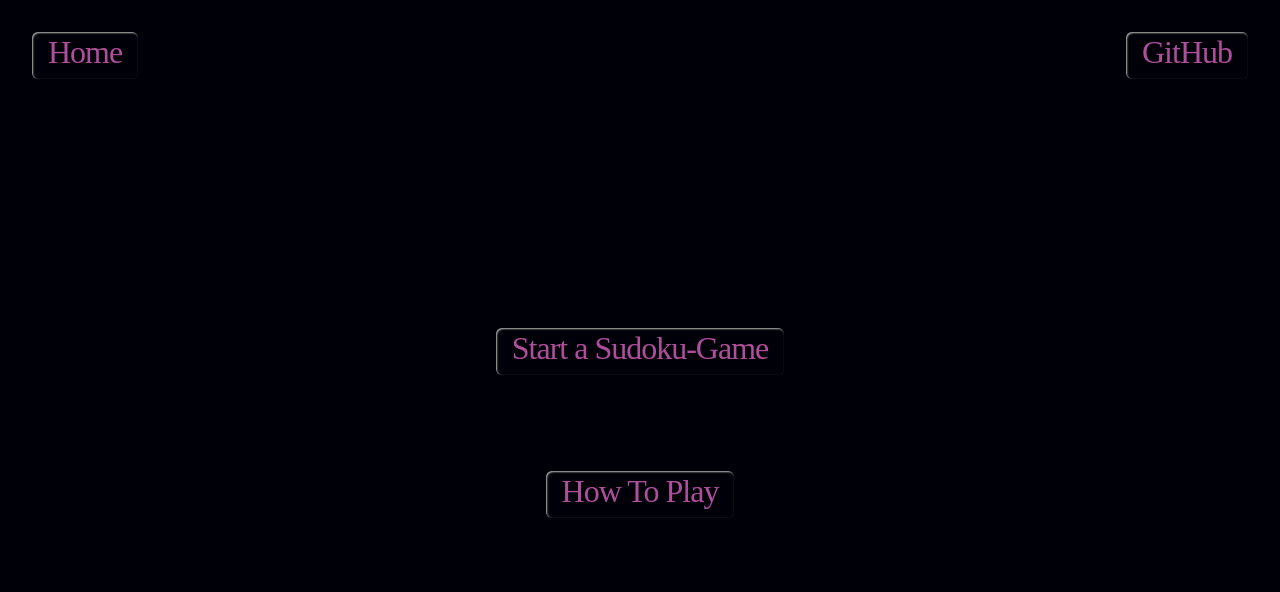
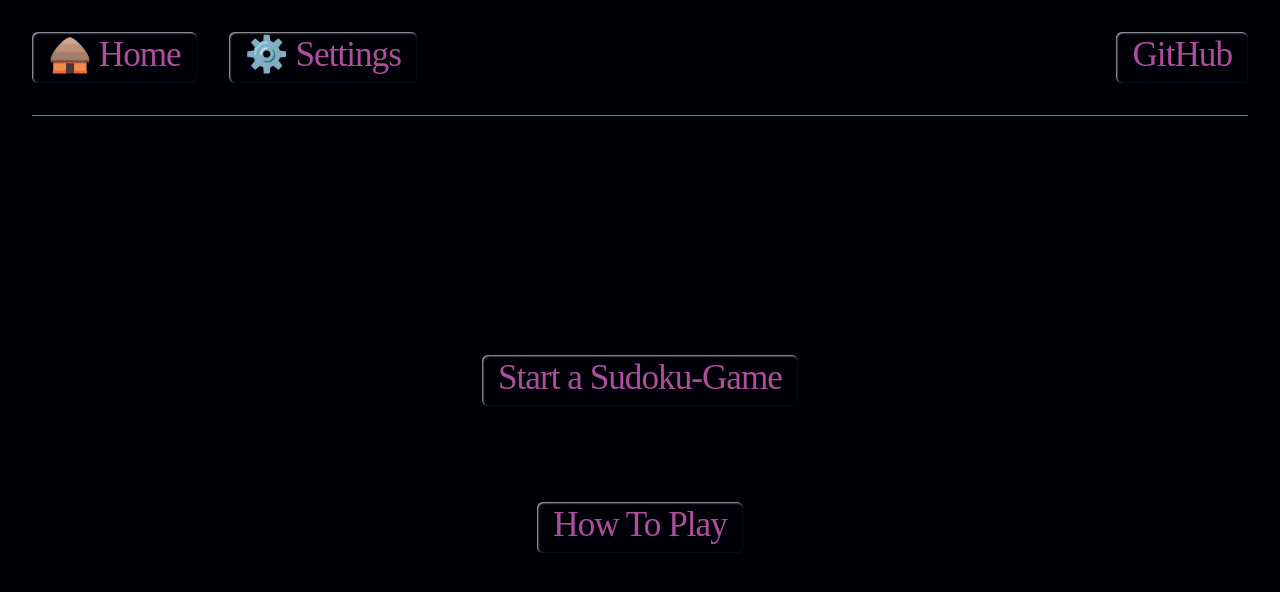
Before and after one commit to Thiemooo/sudoku-app, a Vue app: page / in a window 1280 px wide. Shown: the top 592 px of the page. Built offline with nearby package versions, Linux system fonts and the light colour scheme; a web font is replaced by a local one.

Commit message:
Styling stuff 🖋️, small fixes ⚒️,  settings view

```diff
--- a/src/App.vue
+++ b/src/App.vue
@@ -1,12 +1,19 @@
 <template>
   <div id="app">
     <div id="nav">
-      <c-button :color="'#000008'">
-        <router-link to="/">Home</router-link>
-      </c-button>
-      <c-button :color="'#000008'">
-        <a href="https://www.github.com/Thiemooo/sudoku-app/" target="_blank">GitHub</a>
-      </c-button>
+      <div class="left">
+        <c-button>
+          <router-link to="/">🛖 Home</router-link>
+        </c-button>
+        <c-button>
+          <router-link to="/settings">⚙️ Settings</router-link>
+        </c-button>
+      </div>
+      <div class="right">
+        <c-button>
+          <a href="https://www.github.com/Thiemooo/sudoku-app/" target="_blank">GitHub</a>
+        </c-button>
+      </div>
     </div>
     <br>
     <router-view/>
@@ -27,13 +34,14 @@
 </script>
 
 <style lang="scss">
+@import './scss/colors.scss';
 @import url('https://fonts.googleapis.com/css2?family=Indie+Flower&display=swap');
 @import url('https://fonts.googleapis.com/css2?family=Major+Mono+Display&display=swap&family=Genos&display=swap');
 
 body {
-  background-color: rgb(0, 0, 8);
+  background-color: $BACKGROUND;
   height: 100vh;
-  padding: 2rem;
+  padding: 0 2rem;
 
   -ms-overflow-style: none;
   scrollbar-width: none;
@@ -54,16 +62,27 @@
   -webkit-font-smoothing: antialiased;
   -moz-osx-font-smoothing: grayscale;
   text-align: center;
-  color: #af4e9a;
+  color: $PRIMARY-COLOR;
   height: 100%;
 }
 a, p {
   font-family: 'Genos';
-  color: #af4e9a;
+  color: $PRIMARY-COLOR;
+}
+h2 {
+  color: $SECONDARY-COLOR;
 }
 #nav {
+  position: sticky;
+  top: 0;
   display: flex;
   justify-content: space-between;
-  margin-bottom: 2rem;
+  padding: 2rem 0;
+  background: $BACKGROUND;
+  border-bottom: 1px solid $HEADER-LINE;
+
+  .left > * {
+    margin-right: 2rem;
+  }
 }
 </style>
--- a/src/components/Sudoku/CSudoku.vue
+++ b/src/components/Sudoku/CSudoku.vue
@@ -15,7 +15,7 @@
     </div>
     <div class="finished" v-else> {{ this.removeEventListeners() }}
       <h1>Finished!</h1>
-      <h2>You've finished the sudoku in {{ this.getTime.minutes() }}  minutes and {{ this.getTime.seconds()%60 }} seconds! <br> Great job!</h2>
+      <h2>You've finished the sudoku in {{ this.getTime.minutes() > 0 ? `${this.getTime.minutes()} minute${this.getTime.minutes() > 1 ? 's' : '' } and` : ''}} {{ `${this.getTime.seconds()%60} second${this.getTime.seconds()%60 != 1 ? 's' : ''}` }}! <br> Great job!</h2>
       <br><br><br><br><br>
       <c-button :color="'#000008'">
         <router-link to="/">Back to the main menu</router-link>
@@ -199,9 +199,6 @@
 h1 {
   letter-spacing: 3px;
 }
-h2 {
-  color: #f7a8e6;
-}
 
 @media only screen and (max-width: 500px) {
   .sudoku-container {
--- a/src/components/Utility/CButton.vue
+++ b/src/components/Utility/CButton.vue
@@ -3,8 +3,7 @@
       :class="{
         button: true,
         disabled: disabled
-      }"
-      :style="{ '--color': color }">
+      }">
       <slot></slot>
     </button>
 </template>
@@ -15,11 +14,6 @@
 @Component({
   name: 'CButton',
   props: {
-    color: {
-      // The background color of the button.
-      type: String,
-      default: '#ffffff',
-    },
     disabled: {
       // Whether the button should be disabled or not.
       type: Boolean,
@@ -37,14 +31,14 @@
 </script>
 
 <style lang="scss" scoped>
+@import '@/scss/colors.scss';
 
 .button {
-  background-color: var(--color);
+  background-color: $BUTTON-BACKGROUND;
   border: none;
   width: fit-content;
-  color: rgb(236, 236, 236);
   letter-spacing: -1px;
-  font-size: 2rem;
+  font-size: 2.2rem;
   outline: none;
   border-radius: 6px;
   padding: 0px 16px;
--- a/src/router/index.ts
+++ b/src/router/index.ts
@@ -26,6 +26,14 @@
     // which is lazy-loaded when the route is visited.
     component: () => import(/* webpackChunkName: "about" */ '../views/HTP.vue')
   },
+  {
+    path: '/settings',
+    name: 'Settings',
+    // route level code-splitting
+    // this generates a separate chunk (about.[hash].js) for this route
+    // which is lazy-loaded when the route is visited.
+    component: () => import(/* webpackChunkName: "about" */ '../views/Settings.vue')
+  },
 ]
 
 const router = new VueRouter({
--- /dev/null
+++ b/src/scss/colors.scss
@@ -0,0 +1,38 @@
+$ct1-background:          #000008;
+$ct1-primary-color:       #af4e9a;
+$ct1-secondary-color:     #f7a8e6;
+$ct1-button-background:   #000008;
+$ct1-header-line:         #41977b;
+$ct1-border:              #c534be;
+$ct1-row-column:          #5c1c59;
+$ct1-same-number:         #c986c5;
+$ct1-same-number-color:   #d869d2;
+$ct1-primary-incorrect:   #ca6a6a;
+$ct1-secondary-incorrect: #830000;
+$ct1-incorrect-color:     #000008;
+
+$ct2-background:          #6e6e6e;
+$ct2-primary-color:       #f8f8f8;
+$ct2-secondary-color:     #3d3d3d;
+$ct2-button-background:   #747171;
+$ct2-header-line:         #b8b8b8;
+$ct2-border:              #524251;
+$ct2-row-column:          #ffffff;
+$ct2-same-number:         #c5c5c5;
+$ct2-same-number-color:   #d869d2;
+$ct2-primary-incorrect:   #580c0c;
+$ct2-secondary-incorrect: #6d3434;
+$ct2-incorrect-color:     #000000;
+
+$BACKGROUND:          $ct1-background;
+$PRIMARY-COLOR:       $ct1-primary-color;
+$SECONDARY-COLOR:     $ct1-secondary-color;
+$BUTTON-BACKGROUND:   $ct1-button-background;
+$HEADER-LINE:         $ct1-header-line;
+$BORDER:              $ct1-border;
+$ROW-COLUMN:          $ct1-row-column;
+$SAME-NUMBER:         $ct1-same-number;
+$SAME-NUMBER-COLOR:   $ct1-same-number-color;
+$PRIMARY-INCORRECT:   $ct1-primary-incorrect;
+$SECONDARY-INCORRECT: $ct1-secondary-incorrect;
+$INCORRECT-COLOR:     $ct1-incorrect-color;
--- a/src/store/modules/HowToPlay.ts
+++ b/src/store/modules/HowToPlay.ts
@@ -40,6 +40,10 @@
     title: 'Right-Shift',
     content: 'Toggles notation-mode.'
   },
+  {
+    title: 'Mouse',
+    content: 'Clicking on the corresponding fields will perfom the same actions as with keyboard.'
+  }
 ];
 
 const getters = {
--- a/src/store/modules/Sudoku.ts
+++ b/src/store/modules/Sudoku.ts
@@ -263,8 +263,7 @@
 
     // console.log(allSolutions);
 
-    state.time.stop();
-    state.time.resume();
+    state.time.restart();
 
     commit('setBoilerplate', boilerPlate);
     commit('setSudoku', sudoku);
--- a/src/store/modules/Time.ts
+++ b/src/store/modules/Time.ts
@@ -21,6 +21,13 @@
       }, 1000);
     }
     else console.log('Timer is already running!');
+  }
+
+  /** Restarts the timer. */
+  public restart(): void {
+    if (this._isActive) { clearInterval(this.timer); this._isActive = false; }
+    this._seconds = 0;
+    this.resume();
   }
 
   /** Stops the timer. */
--- a/src/views/Game.vue
+++ b/src/views/Game.vue
@@ -1,6 +1,6 @@
 <template>
   <div class="game-container">
-    <div class="game" v-if="show"> {{ this.getTime.resume() }}
+    <div class="game" v-if="show">
       <div class="header">
         <div id="timer" class="timer">
           {{ this.getTime.toString() }}
@@ -34,7 +34,6 @@
   },
   created() {
     this.createSudoku();
-    this.getTime.stop();
   },
 })
 
--- a/src/views/Home.vue
+++ b/src/views/Home.vue
@@ -1,10 +1,10 @@
 <template>
   <div class="home">
-    <c-button :color="'#000008'">
+    <c-button>
       <router-link to="/Game">Start a Sudoku-Game</router-link>
     </c-button>
     <br><br><br><br>
-    <c-button :color="'#000008'">
+    <c-button>
       <router-link to="/how-to-play">How To Play</router-link>
     </c-button>
   </div>
--- /dev/null
+++ b/src/views/Settings.vue
@@ -0,0 +1,5 @@
+<template>
+  <div class="settings">
+    <h1>Colors:</h1>
+  </div>
+</template>
```
Also changed, not shown: src/components/Sudoku/CSudokuField.vue (+19 -17 lines).
